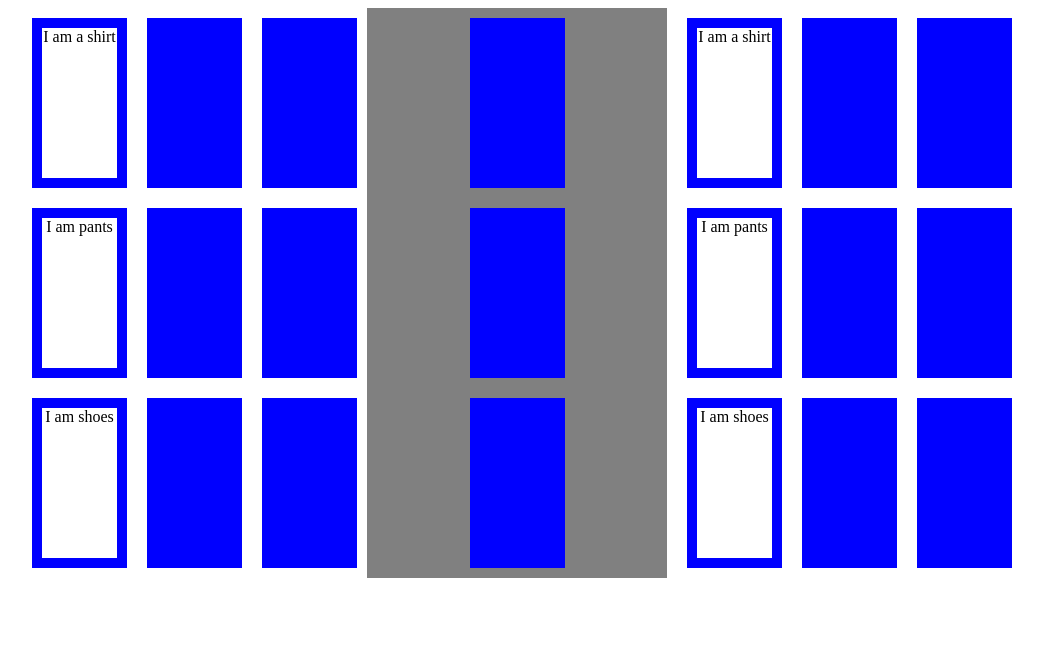
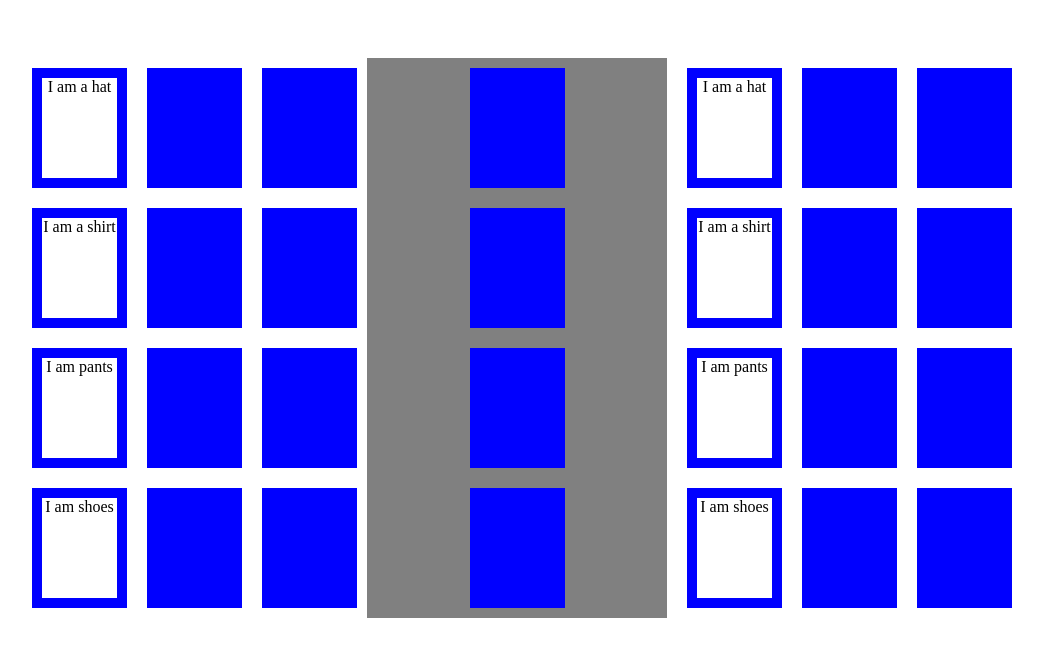
Before and after one commit to froilanenriquez3/Project1, a PHP site: page /webApp/game_froilan/index.html in a window 1280 px wide. Shown: the top 657 px of the page, without its empty margins (118-1161 px from the left). Run offline with PHP 8.4, Linux system fonts and the light colour scheme.

Commit message:
Create shelf structure and modify files

```diff
--- a/webApp/game_froilan/index.html
+++ b/webApp/game_froilan/index.html
@@ -1,17 +1,43 @@
 <!DOCTYPE html>
 <html lang="en">
+
 <head>
     <meta charset="UTF-8">
     <meta name="viewport" content="width=device-width, initial-scale=1.0">
     <link rel="stylesheet" href="style.css">
     <title>Froilan's Fitting Room</title>
 </head>
+
 <body>
+
     <div id="game">
+        <div class="container">
+
+            <div class="shelf" >
+                <div class="dropzone">
+                    <div id="draggable" draggable="true" ondragstart="event.dataTransfer.setData('text/plain',null)">
+                        I am a hat
+                    </div>
+                </div>
+                <div class="dropzone"></div>
+                <div class="dropzone"></div>
+
+                <div class="center">
+                    <div class="dropzone"></div>
+                </div>
 
 
-       <div class="container">
+                <div class="dropzone">
+                    <div id="draggable2" draggable="true" ondragstart="event.dataTransfer.setData('text/plain',null)">
+                        I am a hat
+                    </div>
+                </div>
+                <div class="dropzone"></div>
+                <div class="dropzone"></div>
+            </div>
 
+
+            <div class="shelf" >
                 <div class="dropzone">
                     <div id="draggable" draggable="true" ondragstart="event.dataTransfer.setData('text/plain',null)">
                         I am a shirt
@@ -20,7 +46,9 @@
                 <div class="dropzone"></div>
                 <div class="dropzone"></div>
 
-          <div class="center"><div class="dropzone"></div></div>
+                <div class="center">
+                    <div class="dropzone"></div>
+                </div>
 
 
                 <div class="dropzone">
@@ -30,38 +58,54 @@
                 </div>
                 <div class="dropzone"></div>
                 <div class="dropzone"></div>
+            </div>
 
-          <div class="dropzone"><div id="draggable3" draggable="true" ondragstart="event.dataTransfer.setData('text/plain',null)">
-            I am pants
-          </div></div>
-          <div class="dropzone"></div>
-          <div class="dropzone"></div>
-
-          <div class="center"><div class="dropzone"></div></div>
-
-          <div class="dropzone">
-              <div id="draggable2" draggable="true" ondragstart="event.dataTransfer.setData('text/plain',null)">
+            <div class="shelf"> <div class="dropzone">
+                <div id="draggable3" draggable="true" ondragstart="event.dataTransfer.setData('text/plain',null)">
                     I am pants
                 </div>
             </div>
             <div class="dropzone"></div>
             <div class="dropzone"></div>
 
-          <div class="dropzone"><div id="draggable3" draggable="true" ondragstart="event.dataTransfer.setData('text/plain',null)">
-            I am shoes
-          </div></div>
+            <div class="center">
                 <div class="dropzone"></div>
-          <div class="dropzone"></div>
-
-          <div class="center"><div class="dropzone"></div></div>
+            </div>
 
             <div class="dropzone">
-              <div id="draggable2" draggable="true" ondragstart="event.dataTransfer.setData('text/plain',null)">
+                <div id="draggable4" draggable="true" ondragstart="event.dataTransfer.setData('text/plain',null)">
+                    I am pants
+                </div>
+            </div>
+            <div class="dropzone"></div>
+            <div class="dropzone"></div></div>
+
+
+            <div class="shelf"><div class="dropzone">
+                <div id="draggable5" draggable="true" ondragstart="event.dataTransfer.setData('text/plain',null)">
                     I am shoes
                 </div>
             </div>
             <div class="dropzone"></div>
             <div class="dropzone"></div>
+
+            <div class="center">
+                <div class="dropzone"></div>
+            </div>
+
+            <div class="dropzone">
+                <div id="draggable6" draggable="true" ondragstart="event.dataTransfer.setData('text/plain',null)">
+                    I am shoes
+                </div>
+            </div>
+            <div class="dropzone"></div>
+            <div class="dropzone"></div></div>
+
+
+
+
+
+
 
         </div>
 
@@ -71,4 +115,5 @@
 
     <script src="script.js"></script>
 </body>
+
 </html>
--- a/webApp/game_froilan/script.js
+++ b/webApp/game_froilan/script.js
@@ -22,6 +22,10 @@ document.addEventListener("dragover", function(event) {
   // prevent default to allow drop
   event.preventDefault();
 }, false);
+
+
+
+//Drop Zone event listeners
 
 document.addEventListener("dragenter", function(event) {
   // highlight potential drop target when the draggable element enters it
--- a/webApp/game_froilan/style.css
+++ b/webApp/game_froilan/style.css
@@ -5,27 +5,32 @@ body{
 #game{
     box-sizing: border-box;
     margin: auto;
+    margin-top: 50px;
     width: 1000px;
 }
 
 .container{
     display:grid;
-    grid-template-columns: 1fr 1fr 1fr 3fr 1fr 1fr 1fr;
+    grid-template-rows: 1fr 1fr 1fr 1fr;
     justify-content: space-between;
 
+}
 
+.shelf{
+    display:grid;
+    grid-template-columns: 1fr 1fr 1fr 3fr 1fr 1fr 1fr;
 }
 
 [draggable='true']{
     width: 75px;
-    height: 150px;
+    height: 100px;
     text-align: center;
     background: white;
   }
 
   .dropzone {
     width: 75px;
-    height: 150px;
+    height: 100px;
     background: blue;
     margin: 10px;
     padding: 10px;
```
Lines whose indentation alone changed are shown as unchanged.
